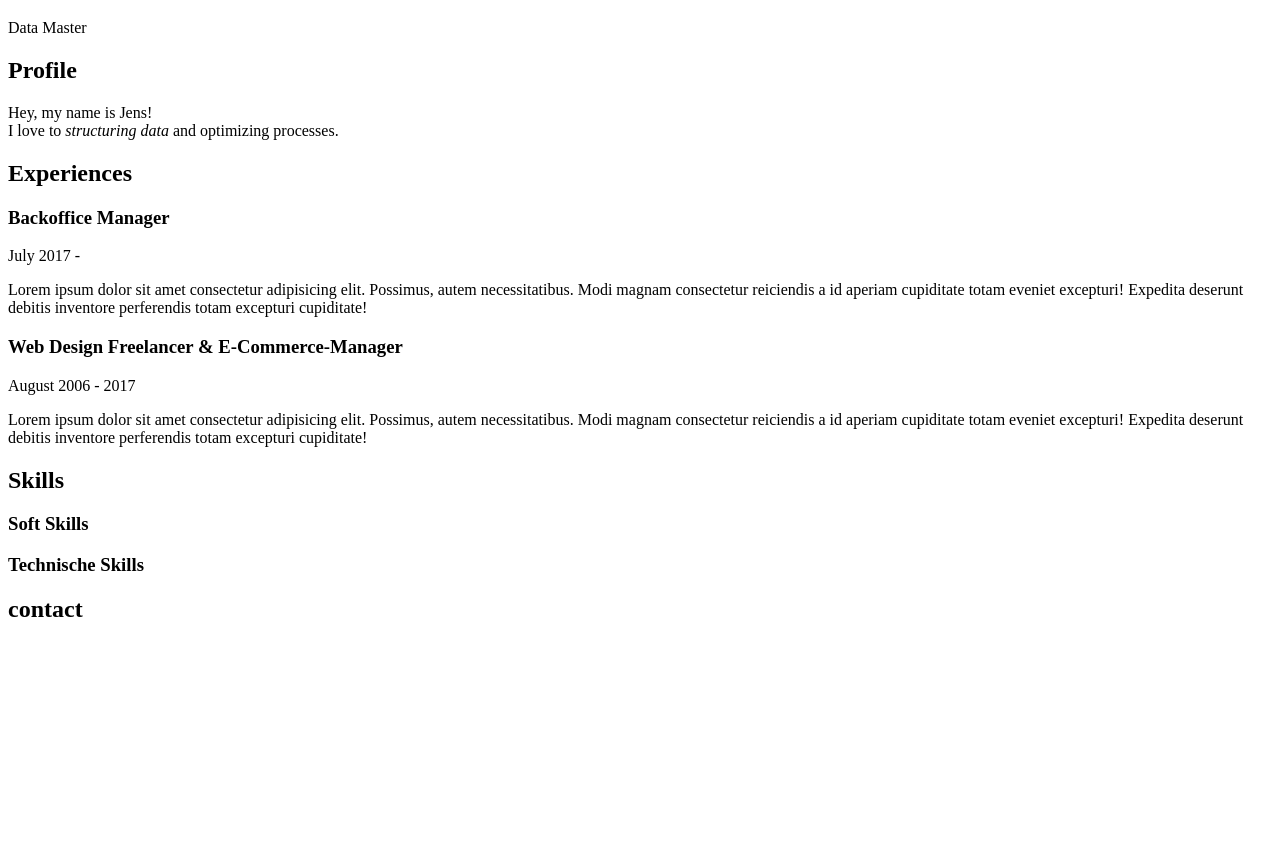
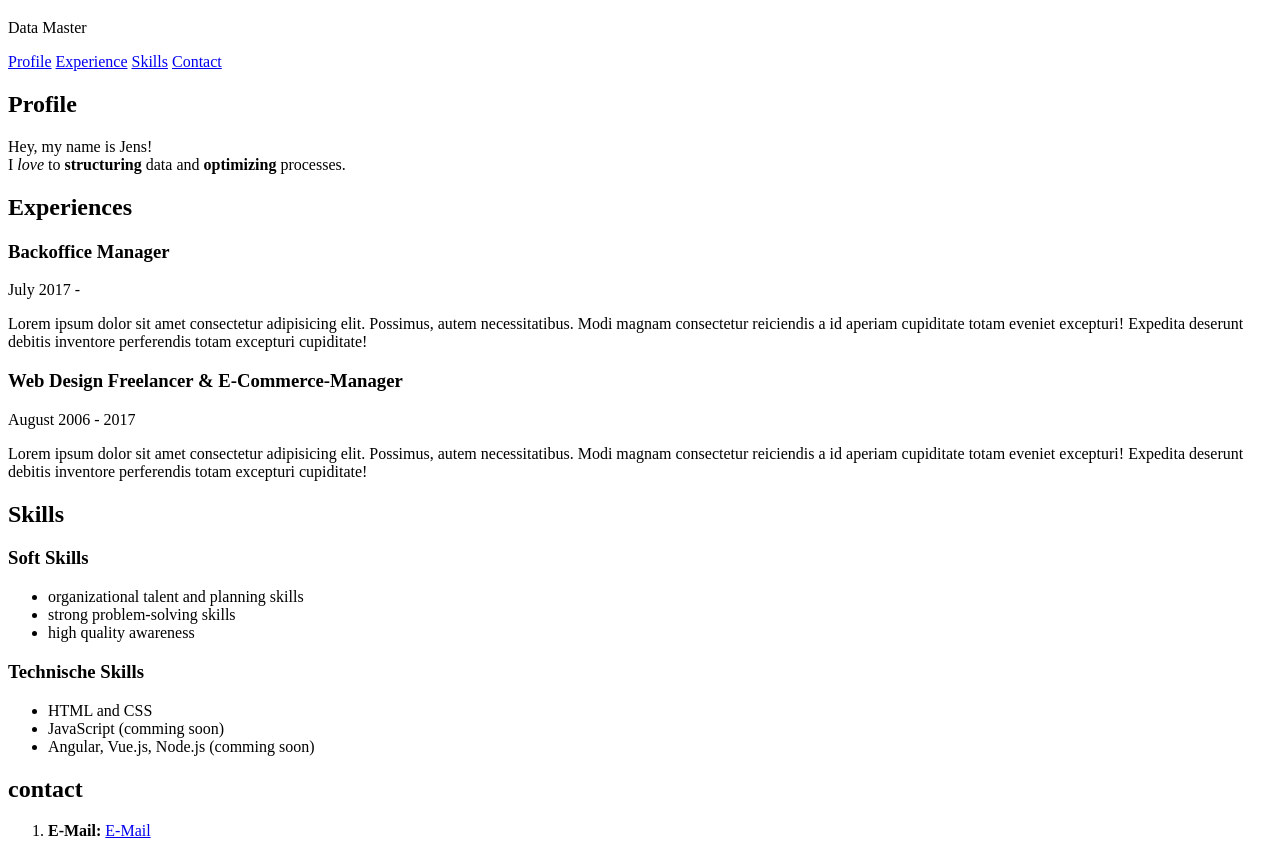
Before and after one commit to jenslafrentz22/html-cv, a plain HTML site: page index.html in a window 1280 px wide. Shown: the part 61-917 px from the top of the page. Before the commit the page ends 800 px from the top, so only its background shows below. Drawn offline with Linux system fonts and the light colour scheme.

Commit message:
index with links and lists

```diff
--- a/index.html
+++ b/index.html
@@ -13,16 +13,22 @@
     <header>
         <h1>Der Jens</h1>
         <p>Data Master</p>
+        <nav>
+            <a href="#profile">Profile</a>
+            <a href="#experience">Experience</a>
+            <a href="#skills">Skills</a>
+            <a href="#contact">Contact</a>
+        </nav>
     </header>
     <main>
-        <article>
+        <article id="profile">
             <h2>Profile</h2>
             <p>
                 Hey, my name is Jens!<br>
-                I love to <em>structuring data</em> and optimizing processes.
+                I <em>love</em> to <strong>structuring</strong> data and <strong>optimizing</strong> processes.
             </p>
         </article>
-        <article>
+        <article id="experiences">
             <h2>Experiences</h2>
             <section>
                 <header>
@@ -47,17 +53,33 @@
                 </p>
             </section>
         </article>
-        <article>
+        <article id="skills">
             <h2>Skills</h2>
             <section>
                 <h3>Soft Skills</h3>
+                <ul>
+                    <li>organizational talent and planning skills</li>
+                    <li>strong problem-solving skills</li>
+                    <li>high quality awareness</li>
+                </ul>
             </section>
             <section>
                 <h3>Technische Skills</h3>
+                <ul>
+                    <li>HTML and CSS</li>
+                    <li>JavaScript (comming soon)</li>
+                    <li>Angular, Vue.js, Node.js (comming soon)</li>
+                </ul>
             </section>
         </article>
-        <article>
+        <article id="contact">
             <h2>contact</h2>
+            <ol>
+                <li>
+                    <strong>E-Mail:</strong>
+                    <a href="mailto:me">E-Mail</a>
+                </li>
+            </ol>
         </article>
     </main>
 </body>
```
